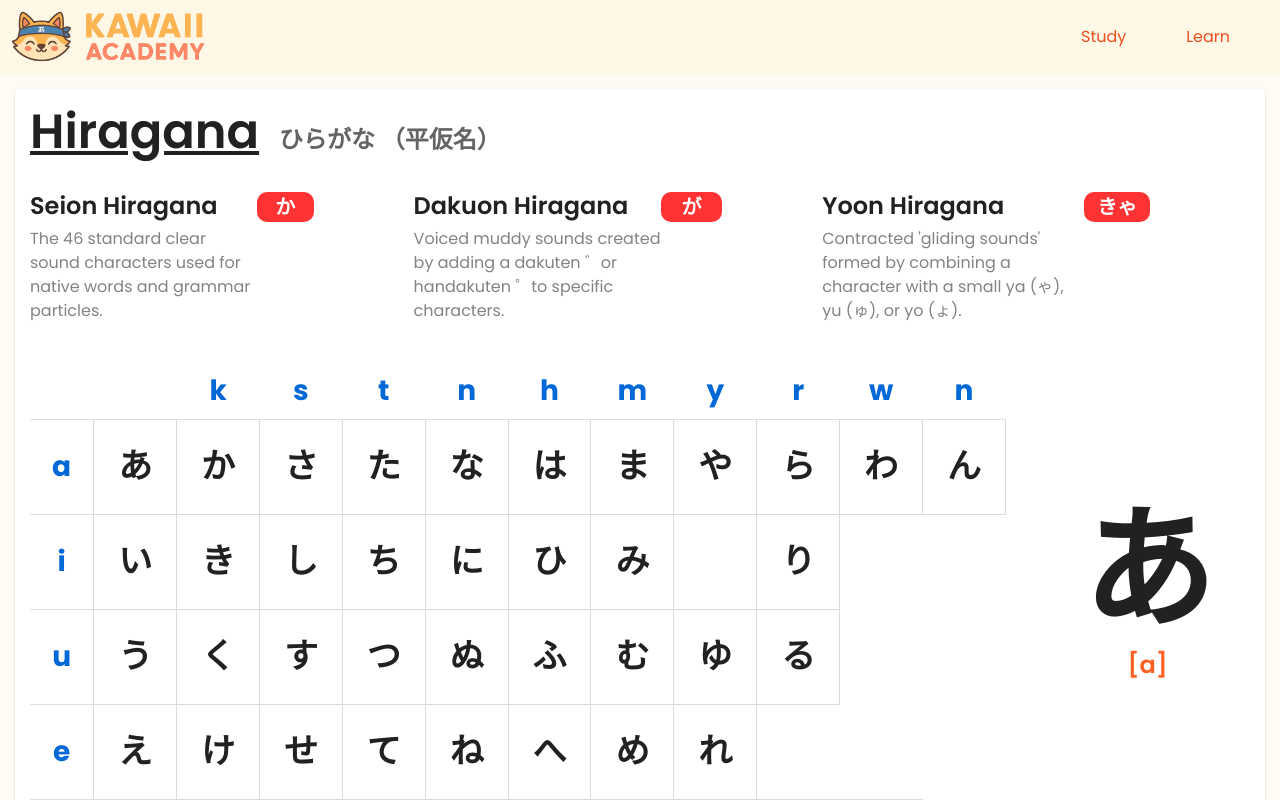
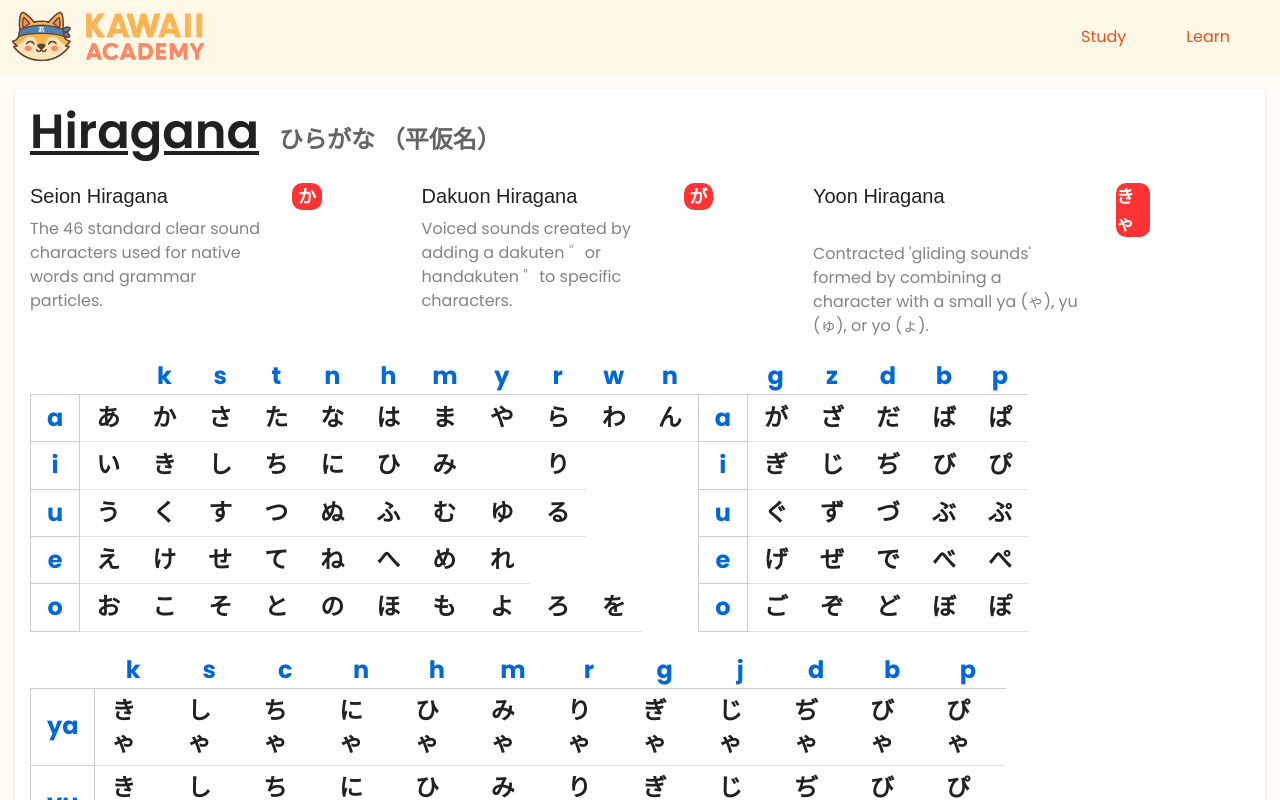
Before and after one commit to estebanT96/kawaii-academy, a React (Vite) app: page /learn in a window 1280 px wide. Shown: the top 800 px of the page. Built offline with nearby package versions, Linux system fonts and the light colour scheme; a web font is replaced by a local one.

Commit message:
Added all hiragana tables to learn page

```diff
--- a/src/components/CharacterCard.tsx
+++ /dev/null
@@ -1,28 +0,0 @@
-import { Box, Typography } from "@mui/material";
-
-interface Props {
-  char: string;
-  romaji: string;
-}
-
-const CharacterCard = ({ char, romaji }: Props) => {
-  return (
-    <Box
-      width="15%"
-      marginLeft="50px"
-      height="250px"
-      marginTop="100px"
-      display="flex"
-      flexDirection="column"
-      alignItems="center"
-      justifyContent="center"
-    >
-      <Typography variant="h1">{char}</Typography>
-      <Typography variant="h5" color="rgb(255, 97, 35)">
-        [{romaji}]
-      </Typography>
-    </Box>
-  );
-};
-
-export default CharacterCard;
--- a/src/components/HiraganaLearnSection.tsx
+++ b/src/components/HiraganaLearnSection.tsx
@@ -2,23 +2,23 @@ import { Box, Typography } from "@mui/material";
 import ScriptDescriptions from "./ScriptDescriptions";
 import { descriptions } from "../data/descriptions";
 import KanaTable from "./KanaTable";
-import { seionConsonants, SEION_HIRAGANA_ROWS } from "../data/filteredHiragana";
-import CharacterCard from "./CharacterCard";
-import { useState } from "react";
+import {
+  SEION_HIRAGANA_ROWS,
+  DAKUON_HIRAGANA_ROWS,
+  YOON_HIRAGANA_ROWS,
+  seionConsonants,
+  dakuonConsonants,
+  yoonConsonants,
+} from "../data/filteredHiragana";
 
 const HiraganaLearnSection = () => {
-  const [activeItem, setActiveItem] = useState({ char: "あ", romaji: "a" });
-
-  const handleHover = (character: string, romaji: string) => {
-    setActiveItem({ char: character, romaji: romaji });
-  };
-
   const hiraganaDescriptions = descriptions.filter((desc) =>
     desc.title.includes("Hiragana"),
   );
 
+
   return (
-    <>
+    <Box>
       <Box display="flex" alignItems="baseline">
         <Typography
           variant="h3"
@@ -31,15 +31,14 @@ const HiraganaLearnSection = () => {
         </Typography>
       </Box>
       <ScriptDescriptions data={hiraganaDescriptions} />
-      <Box display="flex">
-        <KanaTable
-          headers={seionConsonants}
-          rows={SEION_HIRAGANA_ROWS}
-          onHover={handleHover}
-        />
-        <CharacterCard char={activeItem.char} romaji={activeItem.romaji} />
+      <Box display="flex" justifyContent="space-between" width="80%">
+        <KanaTable consonants={seionConsonants} rows={SEION_HIRAGANA_ROWS} />
+        <KanaTable consonants={dakuonConsonants} rows={DAKUON_HIRAGANA_ROWS} />
       </Box>
-    </>
+      <Box width="80%" display="flex" justifyContent="center">
+        <KanaTable consonants={yoonConsonants} rows={YOON_HIRAGANA_ROWS} />
+      </Box>
+    </Box>
   );
 };
 
--- a/src/components/KanaTable.tsx
+++ b/src/components/KanaTable.tsx
@@ -1,5 +1,4 @@
 import {
-  Box,
   Table,
   TableBody,
   TableCell,
@@ -7,64 +6,72 @@ import {
   TableRow,
   Typography,
 } from "@mui/material";
-import SymbolContainer from "./ui/SymbolContainer";
 import VowelContainer from "./ui/VowelContainer";
-
 interface KanaChar {
   character: string;
   romaji: string;
 }
 
-interface RowData {
+interface Row {
   vowel: string;
   chars: KanaChar[];
 }
 
 interface Props {
-  headers: string[];
-  rows: RowData[];
-  onHover: (character: string, romaji: string) => void;
+  consonants: string[];
+  rows: Row[];
 }
 
-const KanaTable = ({ headers, rows, onHover }: Props) => {
+const KanaTable = ({ consonants, rows }: Props) => {
   return (
-    <Box width="80%">
-      <Table>
+    <Table
+      size="small"
+      sx={{ marginBottom: "20px", width: "auto", tableLayout: "auto" }}
+    >
       <TableHead>
         <TableRow>
-            {headers.map((headerChar, index) => (
-              <TableCell key={index}>
-                <VowelContainer> {headerChar}</VowelContainer>
+          {consonants.map((consonant, i) => (
+            <TableCell
+              key={i}
+              sx={{ borderBottom: "1px solid rgb(205, 205, 205)" }}
+            >
+              <VowelContainer>{consonant}</VowelContainer>
             </TableCell>
           ))}
         </TableRow>
       </TableHead>
       <TableBody>
-          {rows.map((row) => (
-            <TableRow key={row.vowel}>
-              <TableCell>
+        {rows.map((row, i) => (
+          <TableRow key={i}>
+            <TableCell
+              sx={{
+                border: "1px solid rgb(205, 205, 205)",
+              }}
+            >
               <VowelContainer>{row.vowel}</VowelContainer>
             </TableCell>
-              {row.chars.map((item, i) => (
+            {row.chars.map((data, i) => (
               <TableCell
-                  key={`${row.vowel}-${i}`}
-                  align="center"
-                  sx={{ border: "1px solid rgb(218, 218, 218)" }}
+                sx={{
+                  fontFamily: "'Poppins', sans-serif",
+                  transition: "all ease 150ms",
+                  borderRadius: "5px",
+                  "&:hover": {
+                    backgroundColor: "#dedede",
+                    color: "rgb(255, 97, 35)",
+                    cursor: "pointer",
+                  },
+                }}
+                onMouseEnter={() => console.log(data.character)}
+                key={i}
               >
-                  <Box>
-                    <SymbolContainer
-                      onMouseEnter={() => onHover(item.character, item.romaji)}
-                    >
-                      <Typography variant="h4">{item.character}</Typography>
-                    </SymbolContainer>
-                  </Box>
+                <Typography variant="h5">{data.character}</Typography>
               </TableCell>
             ))}
           </TableRow>
         ))}
       </TableBody>
     </Table>
-    </Box>
   );
 };
 
--- a/src/components/ScriptDescriptions.tsx
+++ b/src/components/ScriptDescriptions.tsx
@@ -12,19 +12,19 @@ interface Props {
 
 const ScriptDescriptions = ({ data }: Props) => {
   return (
-    <Box display="flex" marginTop="30px" marginBottom="20px">
+    <Box display="flex" marginTop="20px" marginBottom="10px">
       {data.map((item) => (
-        <Box key={item.title} paddingRight="100px" marginBottom="20px">
+        <Box key={item.title} paddingRight="100px" marginBottom="10px">
           <Box
             display="flex"
             justifyContent="space-between"
             marginBottom="5px"
             alignItems="baseline"
           >
-            <Typography variant="h5">{item.title}</Typography>
+            <Typography variant="h6">{item.title}</Typography>
             <Box
               borderRadius="10px"
-              width="20%"
+              width="10%"
               sx={{
                 backgroundColor: "rgb(255, 51, 51)",
                 display: "flex",
@@ -32,7 +32,7 @@ const ScriptDescriptions = ({ data }: Props) => {
                 alignItems: "center",
               }}
             >
-              <Typography color="white" fontWeight="600" fontSize="20px">
+              <Typography color="white" fontWeight="600" fontSize="18px">
                 {item.icon}
               </Typography>
             </Box>
--- a/src/components/ui/SymbolContainer.tsx
+++ b/src/components/ui/SymbolContainer.tsx
@@ -1,7 +1,7 @@
 import { Box, styled } from "@mui/material";
 
 const SymbolContainer = styled(Box)(() => ({
-  padding: "10px 0",
+  padding: "5px 1px",
   fontFamily: "'Poppins', sans-serif",
   transition: "all ease 150ms",
   textAlign: "center",
--- a/src/components/ui/VowelContainer.tsx
+++ b/src/components/ui/VowelContainer.tsx
@@ -4,7 +4,7 @@ const VowelContainer = styled(Box)(() => ({
   fontFamily: "'Poppins', sans-serif",
   fontWeight: "bold",
   color: "#0068d7",
-  fontSize: "28px",
+  fontSize: "24px",
   textAlign: "center",
 }));
 
--- a/src/data/descriptions.ts
+++ b/src/data/descriptions.ts
@@ -8,7 +8,7 @@ export const SYSTEM_DESCRIPTIONS = [
   {
     title: "Dakuon Hiragana",
     description:
-      "Voiced muddy sounds created by adding a dakuten ゛or handakuten ゜to specific characters.",
+      "Voiced sounds created by adding a dakuten ゛or handakuten ゜to specific characters.",
     icon: "が",
   },
   {
--- a/src/data/filteredHiragana.ts
+++ b/src/data/filteredHiragana.ts
@@ -10,7 +10,8 @@ const getRow = (kanaType: string, vowel: string) => {
 };
 
 export const seionConsonants = [" "," ","k","s","t","n","h","m","y","r","w","n"];
-export const dakuonConsonants = ["g", "z", "d", "b", "p"];
+export const dakuonConsonants = [" ","g", "z", "d", "b", "p"];
+export const yoonConsonants = [" ","k","s","c","n","h","m","r","g","j","d","b","p"];
 
 const seionRowA = getRow("seion-hiragana", "a");
 const seionRowI = getRow("seion-hiragana", "i");
@@ -26,9 +27,9 @@ const dakuonRowU = getRow("dakuon-hiragana", "u");
 const dakuonRowE = getRow("dakuon-hiragana", "e");
 const dakuonRowO = getRow("dakuon-hiragana", "o");
 
-const yoonRowA = getRow("yoon-hiragana", "a");
-const yoonRowU = getRow("yoon-hiragana", "u");
-const yoonRowO = getRow("yoon-hiragana", "o");
+const yoonRowA = getRow("yoon-hiragana", "ya");
+const yoonRowU = getRow("yoon-hiragana", "yu");
+const yoonRowO = getRow("yoon-hiragana", "yo");
 
 export const SEION_HIRAGANA_ROWS = [
   { vowel: "a", chars: seionRowA },
@@ -47,7 +48,7 @@ export const DAKUON_HIRAGANA_ROWS = [
 ];
 
 export const YOON_HIRAGANA_ROWS = [
-  { vowel: "a", chars: yoonRowA },
-  { vowel: "u", chars: yoonRowU },
-  { vowel: "o", chars: yoonRowO },
+  { vowel: "ya", chars: yoonRowA },
+  { vowel: "yu", chars: yoonRowU },
+  { vowel: "yo", chars: yoonRowO },
 ];
```
Also changed, not shown: src/components/TableConsonants.tsx (added, +20 -0 lines), src/data/kana.ts (+36 -36 lines). Lines whose indentation alone changed are shown as unchanged.
